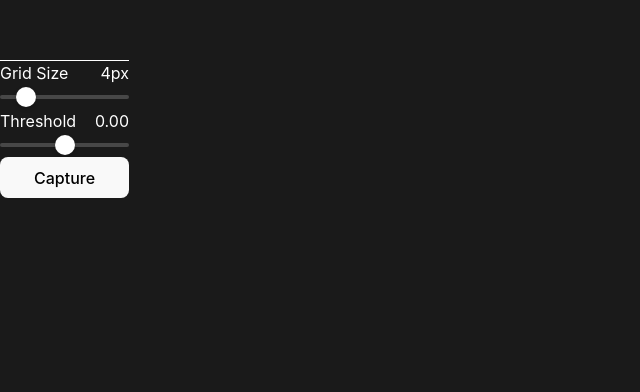
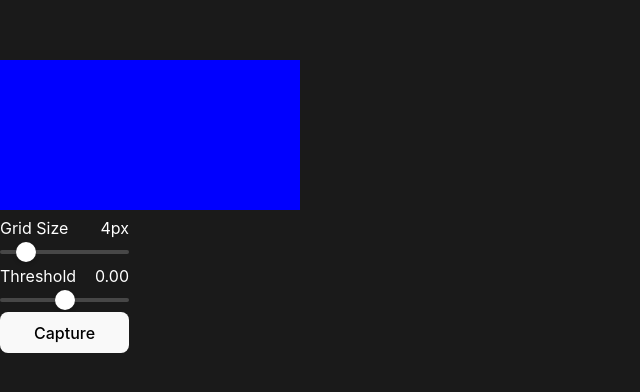
Before and after one commit to andreaperaltro/dithercam, a React (Vite) app: page / in a window 1280 px wide. Shown: the part 340-732 px from the top of the page, without its empty margins (0-640 px from the left). Built offline with nearby package versions, Linux system fonts and the light colour scheme; no server answers.

Commit message:
Simplified layout with floating controls

```diff
--- a/src/App.tsx
+++ b/src/App.tsx
@@ -140,33 +140,31 @@
   }, [])
 
   return (
-    <div className="fixed inset-0 flex flex-col bg-black">
-      {/* Camera feed container */}
-      <div className="relative flex-1">
+    <main className="fixed inset-0 bg-black">
+      {/* Hidden video */}
       <video
         ref={videoRef}
         className="hidden"
         playsInline
         muted
       />
+
+      {/* Fullscreen canvas */}
       <canvas
         ref={canvasRef}
-          className="absolute inset-0 w-full h-full"
+        className="w-full h-full"
         style={{ imageRendering: 'pixelated' }}
       />
-      </div>
 
-      {/* Control panel */}
-      <div className="relative z-10 bg-black/80 backdrop-blur-md border-t border-white/10">
-        <div className="max-w-lg mx-auto p-4 space-y-4">
-          {/* Grid Size */}
+      {/* Floating controls */}
+      <div className="absolute bottom-0 left-0 right-0 p-4 pb-[calc(1rem+env(safe-area-inset-bottom))]">
+        <div className="bg-black/60 backdrop-blur-sm rounded-2xl p-4 max-w-sm mx-auto space-y-4">
           <div>
-            <div className="flex justify-between items-center mb-2">
-              <label htmlFor="grid-size" className="text-white text-sm font-medium">Grid Size</label>
-              <span className="text-white/70 text-sm">{gridSize}px</span>
+            <div className="flex justify-between text-white text-sm mb-1">
+              <span>Grid Size</span>
+              <span>{gridSize}px</span>
             </div>
             <input
-              id="grid-size"
               type="range"
               min="2"
               max="16"
@@ -176,14 +174,12 @@
             />
           </div>
 
-          {/* Threshold */}
           <div>
-            <div className="flex justify-between items-center mb-2">
-              <label htmlFor="threshold" className="text-white text-sm font-medium">Threshold</label>
-              <span className="text-white/70 text-sm">{threshold.toFixed(2)}</span>
+            <div className="flex justify-between text-white text-sm mb-1">
+              <span>Threshold</span>
+              <span>{threshold.toFixed(2)}</span>
             </div>
             <input
-              id="threshold"
               type="range"
               min="-1"
               max="1"
@@ -194,19 +190,15 @@
             />
           </div>
 
-          {/* Capture Button */}
           <button
             onClick={handleCapture}
-            className="w-full py-3 px-4 bg-white/10 hover:bg-white/20 active:bg-white/30 rounded-lg text-white font-medium transition-colors"
+            className="w-full bg-white/20 hover:bg-white/30 active:bg-white/40 backdrop-blur-sm rounded-lg py-2 text-white font-medium transition-colors"
           >
             Capture
           </button>
         </div>
-
-        {/* iOS Safe Area */}
-        <div className="h-[env(safe-area-inset-bottom)]" />
       </div>
-    </div>
+    </main>
   )
 }
 
```
Lines whose indentation alone changed are shown as unchanged.
